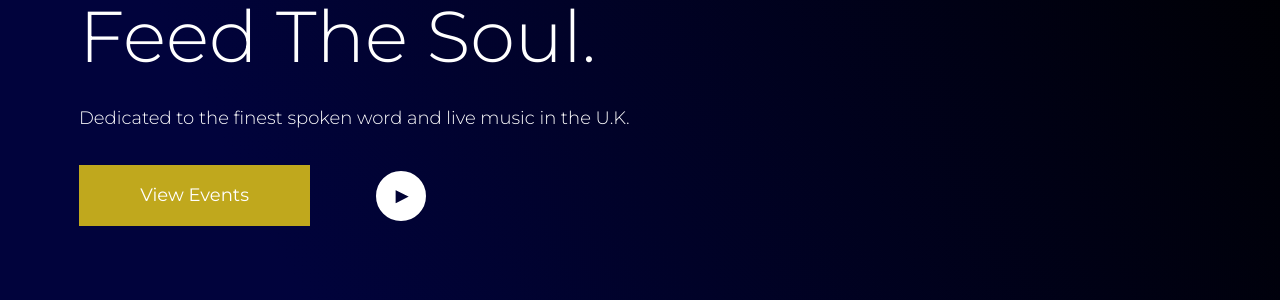
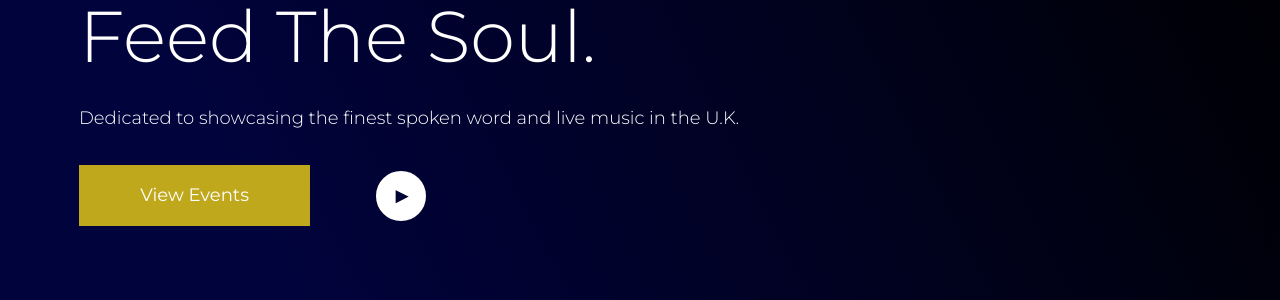
Before and after one commit to LloydBennett/vocalsandverses, a Jekyll site: the page built from index.md, in a window 1280 px wide. Shown: the part 443-743 px from the top of the page. Built offline with Jekyll 4.4.1, drawn with Linux system fonts in a browser that asks for light colours; part of the change alters nothing that is shown.

```diff
--- a/_config.yml
+++ b/_config.yml
@@ -13,12 +13,11 @@
 # you will see them accessed via {{ site.title }}, {{ site.email }}, and so on.
 # You can create any custom variable you would like, and they will be accessible
 # in the templates via {{ site.myvariable }}.
-title: Your awesome title
+title: Vocals & Verses
 email: your-email@example.com
 description: > # this means to ignore newlines until "baseurl:"
-  Write an awesome description for your new site here. You can edit this
-  line in _config.yml. It will appear in your document head meta (for
-  Google search results) and in your feed.xml site description.
+  Dedicated to showcasing the finest spoken word and live music
+  in the UK.
 baseurl: "" # the subpath of your site, e.g. /blog
 url: "" # the base hostname & protocol for your site, e.g. http://example.com
 twitter_username: jekyllrb
--- a/_includes/hero.html
+++ b/_includes/hero.html
@@ -9,7 +9,7 @@
             <span class="light-text">Feed The Soul.</span>
           </h1>
           <p class="hero-content-copy">
-            Dedicated to the finest spoken word and live music
+            Dedicated to showcasing the finest spoken word and live music
             in the U.K.
           </p>
 
```
Also changed, not shown: 3 other files.
